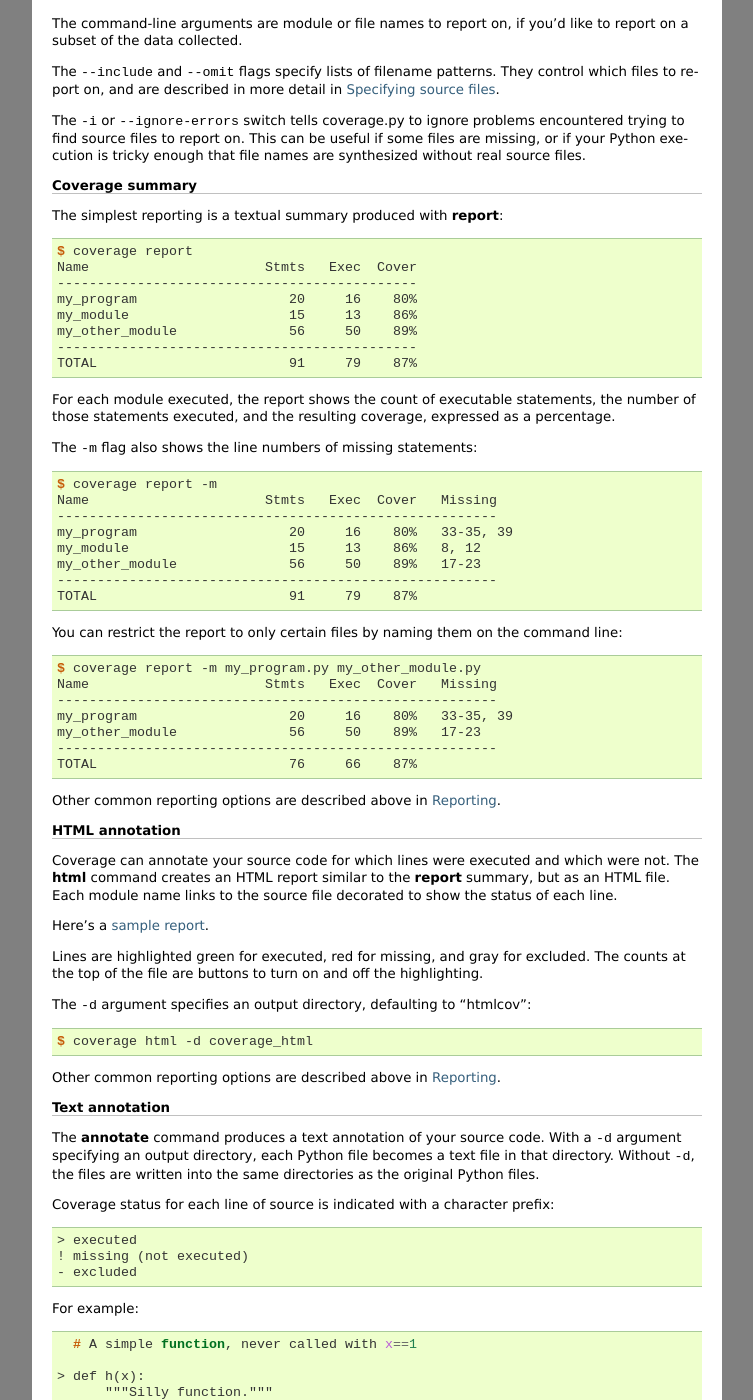
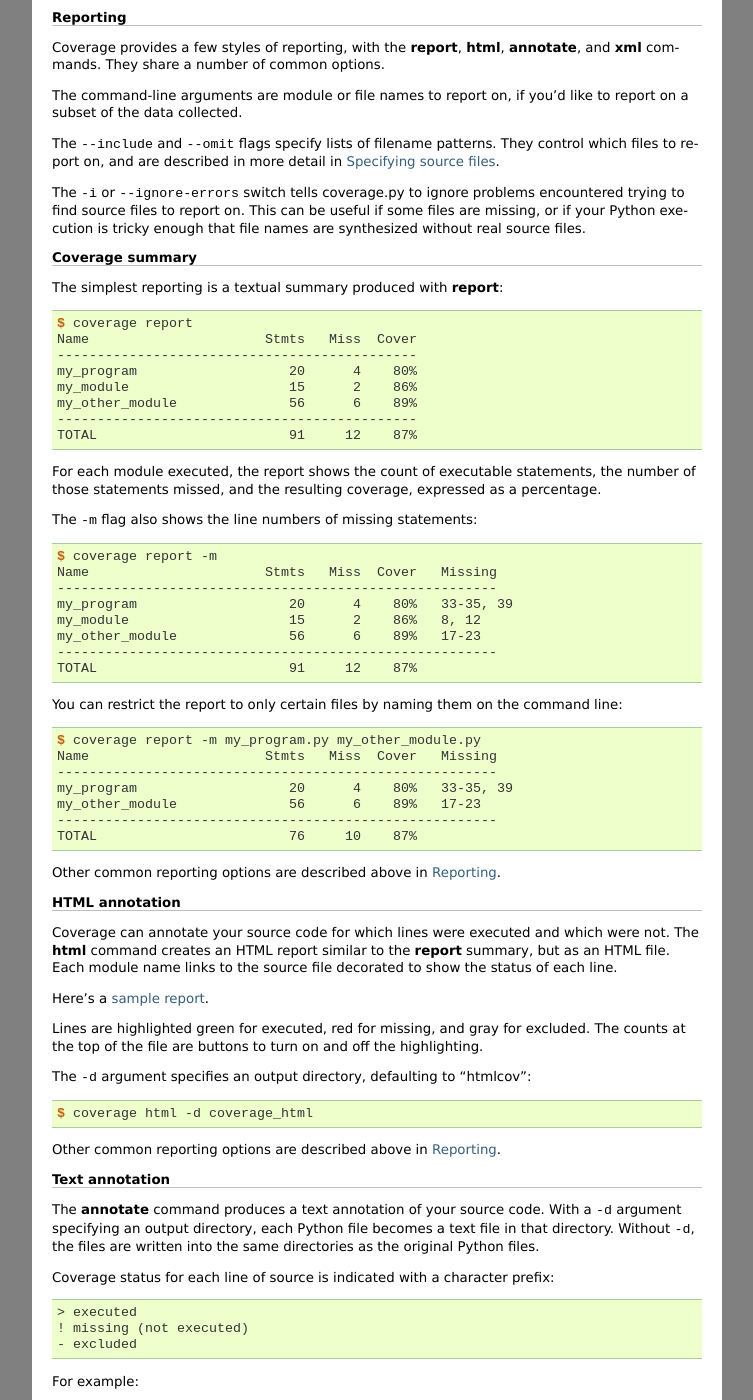
Before and after one commit to nedbat/coveragepy, a Sphinx documentation site: the page built from doc/cmd.rst, in a window 1280 px wide and 1400 px high, scrolled down 1598 px. Shown: the whole window, without its empty margins (118-871 px from the left). Built offline with Sphinx 7.4.7, drawn with Linux system fonts in a browser that asks for light colours; some of the changed text lies outside the part shown.

```diff
--- a/doc/cmd.rst
+++ b/doc/cmd.rst
@@ -10,7 +10,7 @@ Coverage command line usage
 :history: 20091004T170700, changes for 3.1
 :history: 20091127T200700, changes for 3.2
 :history: 20100223T200600, changes for 3.3
-:history: 20100725T211700, updated for 3.4.
+:history: 20100725T211700, updated for 3.4
 
 .. highlight:: console
 
@@ -127,8 +131,8 @@ data file::
 Reporting
 ---------
 
-Coverage provides a few styles of reporting, with the ``report``, ``html``,
-``annotate``, and ``xml`` commands.  They share a number of common options.
+Coverage provides a few styles of reporting, with the **report**, **html**,
+**annotate**, and **xml** commands.  They share a number of common options.
 
 The command-line arguments are module or file names to report on, if you'd like
 to report on a subset of the data collected.
@@ -152,39 +156,39 @@ Coverage summary
 The simplest reporting is a textual summary produced with **report**::
 
     $ coverage report
-    Name                      Stmts   Exec  Cover
+    Name                      Stmts   Miss  Cover
     ---------------------------------------------
-    my_program                   20     16    80%
-    my_module                    15     13    86%
-    my_other_module              56     50    89%
+    my_program                   20      4    80%
+    my_module                    15      2    86%
+    my_other_module              56      6    89%
     ---------------------------------------------
-    TOTAL                        91     79    87%
+    TOTAL                        91     12    87%
 
 For each module executed, the report shows the count of executable statements,
-the number of those statements executed, and the resulting coverage, expressed
+the number of those statements missed, and the resulting coverage, expressed
 as a percentage.
 
 The ``-m`` flag also shows the line numbers of missing statements::
 
     $ coverage report -m
-    Name                      Stmts   Exec  Cover   Missing
+    Name                      Stmts   Miss  Cover   Missing
     -------------------------------------------------------
-    my_program                   20     16    80%   33-35, 39
-    my_module                    15     13    86%   8, 12
-    my_other_module              56     50    89%   17-23
+    my_program                   20      4    80%   33-35, 39
+    my_module                    15      2    86%   8, 12
+    my_other_module              56      6    89%   17-23
     -------------------------------------------------------
-    TOTAL                        91     79    87%
+    TOTAL                        91     12    87%
 
 You can restrict the report to only certain files by naming them on the
 command line::
 
     $ coverage report -m my_program.py my_other_module.py
-    Name                      Stmts   Exec  Cover   Missing
+    Name                      Stmts   Miss  Cover   Missing
     -------------------------------------------------------
-    my_program                   20     16    80%   33-35, 39
-    my_other_module              56     50    89%   17-23
+    my_program                   20      4    80%   33-35, 39
+    my_other_module              56      6    89%   17-23
     -------------------------------------------------------
-    TOTAL                        76     66    87%
+    TOTAL                        76     10    87%
 
 Other common reporting options are described above in :ref:`cmd_reporting`.
 
```
Also changed, not shown: other parts of doc/cmd.rst (+14 -3 lines), doc/index.rst (+14 -12 lines), doc/install.rst (added, +32 -0 lines).
